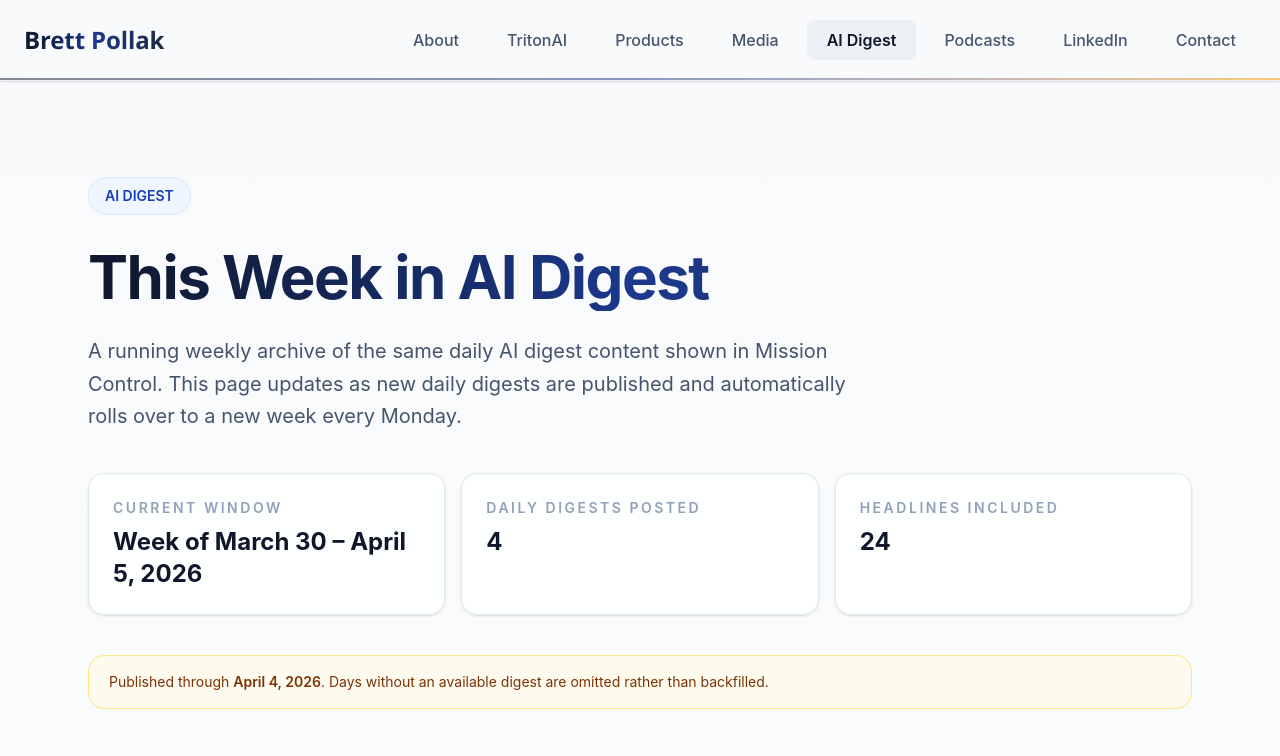
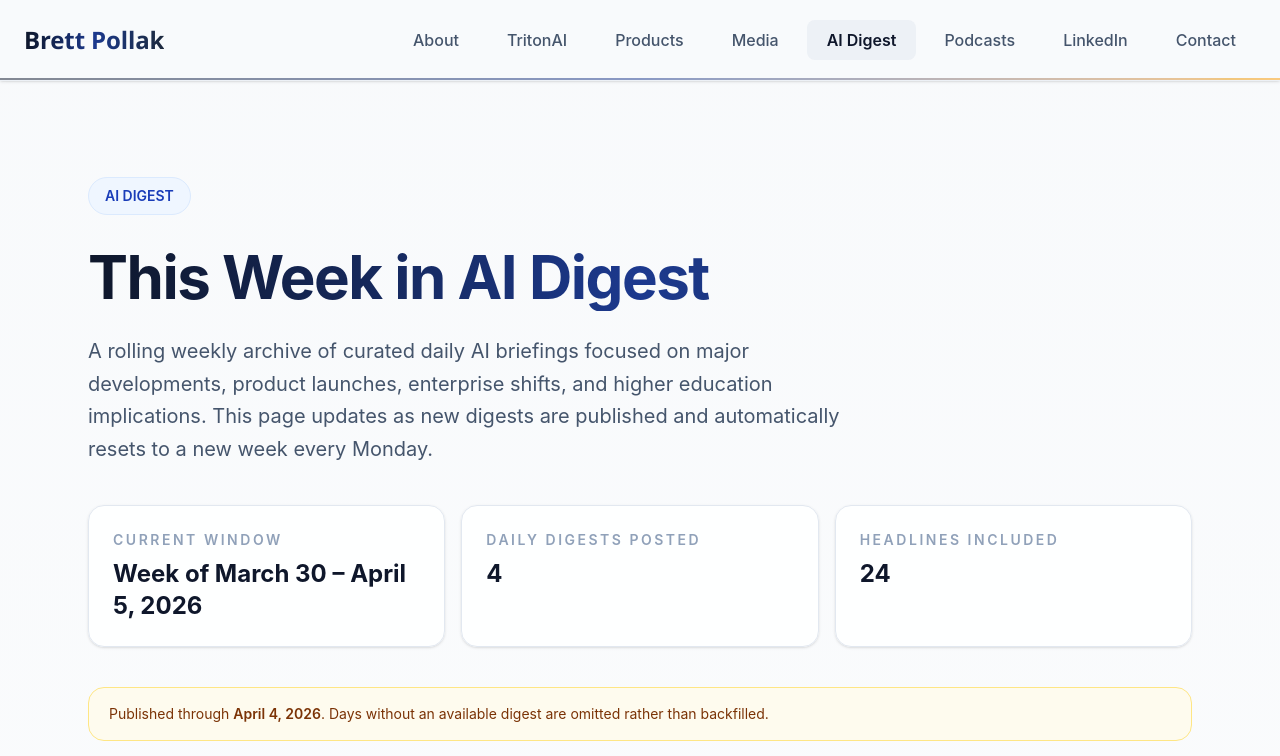
Before and after one commit to bpollak/brettpollak-website, a Next.js app: page /ai-digest in a window 1280 px wide. Shown: the top 756 px of the page. Built offline with nearby package versions, Linux system fonts and the light colour scheme.

Commit message:
Rewrite AI digest intro for public visitors

```diff
--- a/app/ai-digest/page.tsx
+++ b/app/ai-digest/page.tsx
@@ -5,14 +5,14 @@ import { renderMarkdown } from '@/lib/markdown';
 export const metadata: Metadata = {
   title: 'AI Digest | Brett Pollak',
   description:
-    'A rolling weekly view of Brett Pollak’s daily AI digests, updated daily and reset each Monday.',
+    'A rolling weekly view of Brett Pollak’s curated daily AI digests, updated daily and reset each Monday.',
   alternates: {
     canonical: '/ai-digest',
   },
   openGraph: {
     title: 'AI Digest | Brett Pollak',
     description:
-      'A rolling weekly view of Brett Pollak’s daily AI digests, updated daily and reset each Monday.',
+      'A rolling weekly view of Brett Pollak’s curated daily AI digests, updated daily and reset each Monday.',
     url: 'https://brettcpollak.com/ai-digest',
     siteName: 'Brett Pollak',
     type: 'article',
@@ -21,7 +21,7 @@ export const metadata: Metadata = {
     card: 'summary_large_image',
     title: 'AI Digest | Brett Pollak',
     description:
-      'A rolling weekly view of Brett Pollak’s daily AI digests, updated daily and reset each Monday.',
+      'A rolling weekly view of Brett Pollak’s curated daily AI digests, updated daily and reset each Monday.',
   },
 };
 
@@ -38,7 +38,7 @@ export default function AiDigestPage() {
           This Week in AI Digest
         </h1>
         <p className="text-xl text-slate-600 leading-relaxed max-w-3xl mb-10">
-          A running weekly archive of the same daily AI digest content shown in Mission Control. This page updates as new daily digests are published and automatically rolls over to a new week every Monday.
+          A rolling weekly archive of curated daily AI briefings focused on major developments, product launches, enterprise shifts, and higher education implications. This page updates as new digests are published and automatically resets to a new week every Monday.
         </p>
 
         <div className="grid sm:grid-cols-3 gap-4 mb-10">
```
